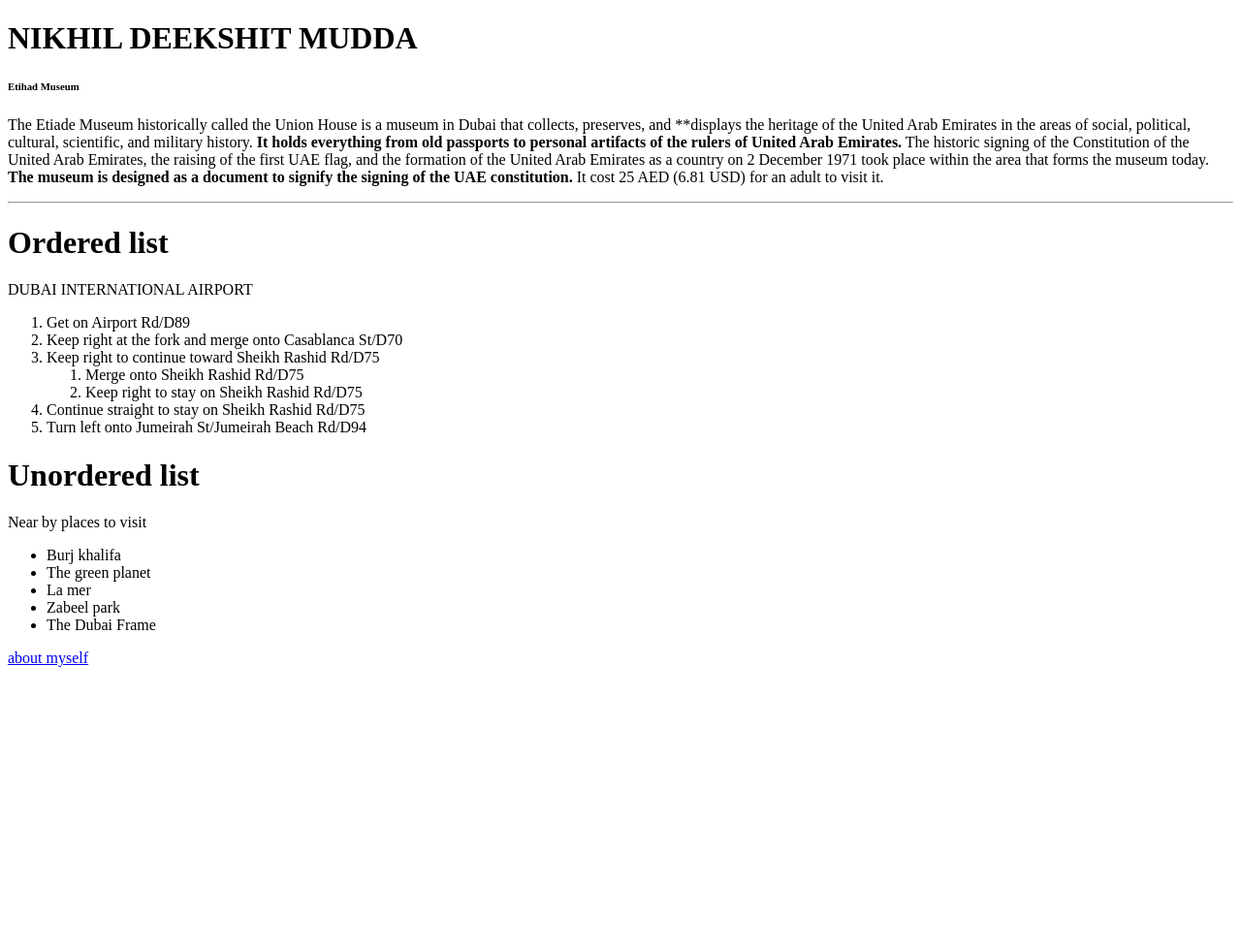
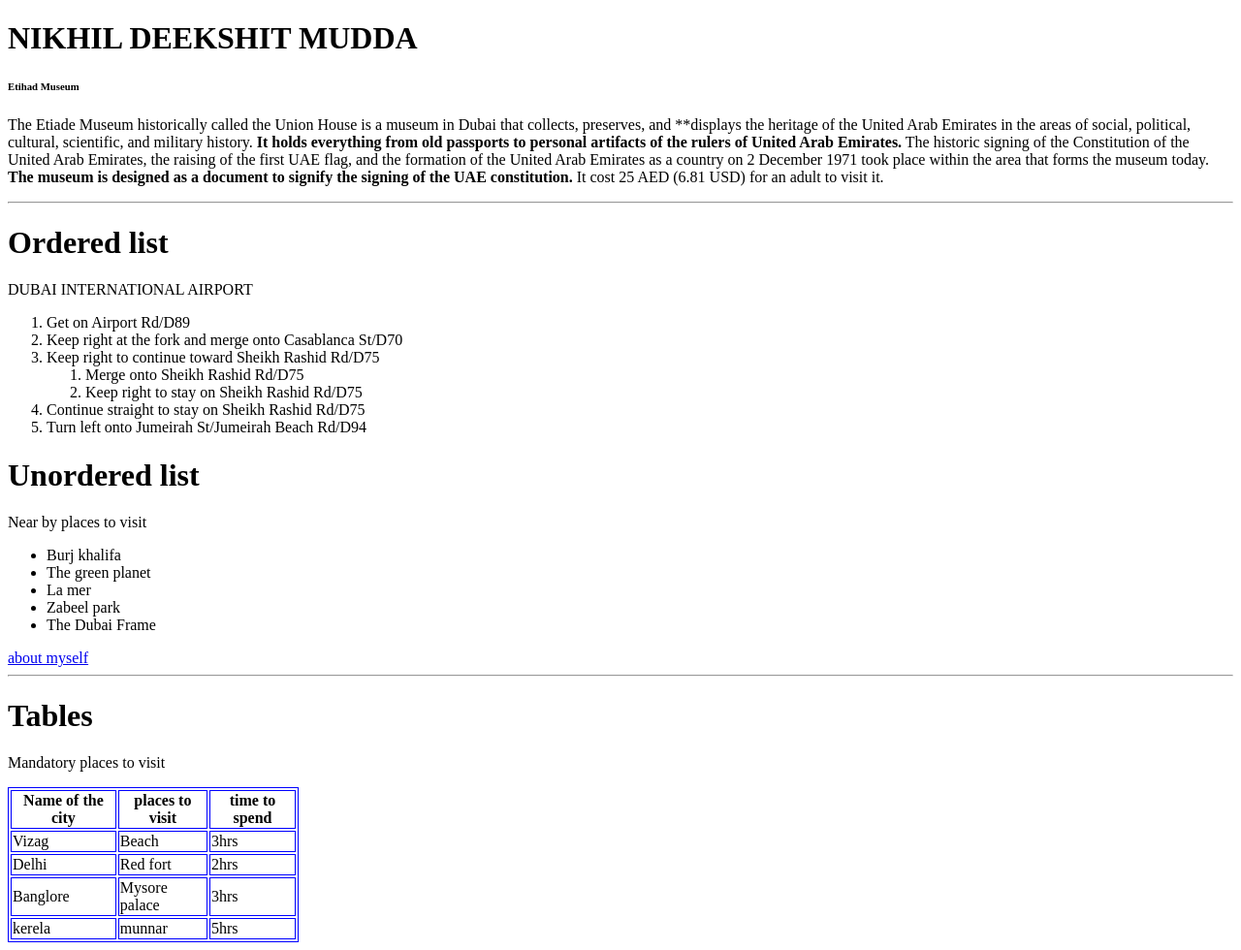
Before and after one commit to 44-563-Web-Apps-F22/44563-webapps-assignment-3-NikhilDeekshit45, a plain HTML site: page index.html in a window 1280 px wide. Shown: the whole page at 97% size. Before the commit the page ends 800 px from the top, so only its background shows below. Drawn offline with Linux system fonts and the light colour scheme.

Commit message:
updated table

```diff
--- a/index.html
+++ b/index.html
@@ -37,3 +37,41 @@
             <li>The Dubai Frame</li>
         </ul>
         <a href= "AboutMe.html">about myself</a>
+        <hr>
+        <h1>Tables</h1>
+        <p>
+            Mandatory places to visit
+        </p>
+        <style>
+            table,th,td {
+                border: 1px solid blue;
+            }
+        </style>
+
+        <table style width="300">
+            <tr>
+                <th>Name of the city</th>
+                <th>places to visit</th>
+                <th>time to spend</th>
+            </tr>
+            <tr>
+                <td>Vizag</td>
+                <td>Beach</td>
+                <td>3hrs</td>
+            </tr>
+            <tr>
+                <td>Delhi</td>
+                <td>Red fort</td>
+                <td>2hrs</td>
+            </tr>
+            <tr>
+                <td>Banglore</td>
+                <td>Mysore palace</td>
+                <td>3hrs</td>
+            </tr>
+            <tr>
+                <td>kerela</td>
+                <td>munnar</td>
+                <td>5hrs</td>
+            </tr>
+        </table>
```
